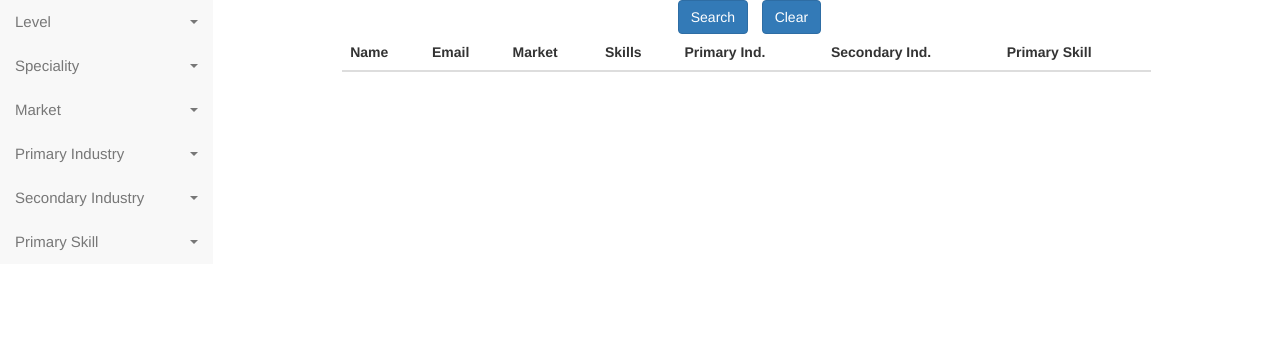
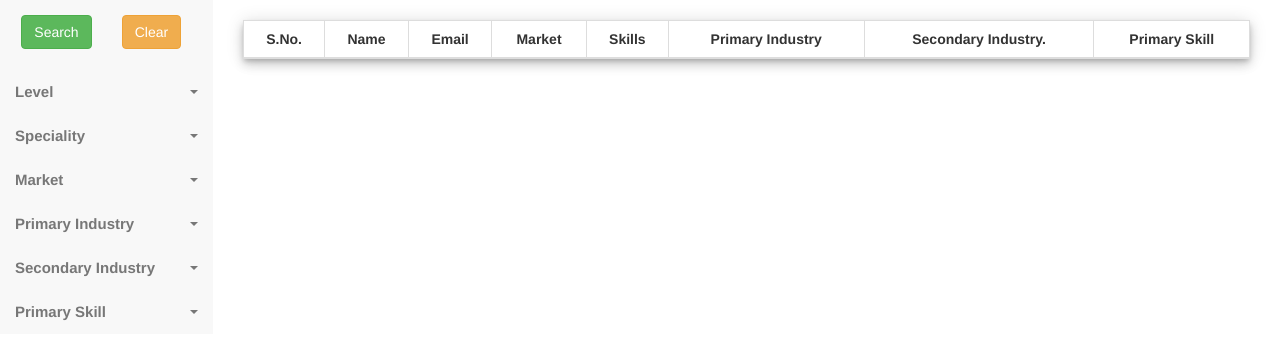
Before and after one commit to sudoalgorithm/Skill-Analytics, a Flask app: template templates/index.html in a window 1280 px wide. Shown: the part 52-412 px from the top of the page. Run offline with Flask 2, Linux system fonts and the light colour scheme; the template is opened without the code that fills it, so the values that code supplies are empty; some libraries are stand-ins or nearby versions.

Commit message:
UI Complete

```diff
--- a/app.py
+++ b/app.py
@@ -53,7 +53,7 @@ def add_header(response):
 # markts, specialiyt, primary industry, secondary industry, and primary skills.
 
 
-@app.route('/query', methods=['GET'])
+@app.route('/query' , methods=['GET'])
 @login_required
 def getPeople():
 
@@ -69,17 +69,21 @@ def getPeople():
     si = json.loads(query['sindustry'])
     ps = json.loads(query['pskills'])
 
+    print query
+
+    sResult = []
     mResults = []
     spResults = []
     piResults = []
     siResults = []
     psResults = []
     d = []
-    # if len(s) > 0:
-    #     sResults = data.loc[data['Skills'].isin(s)]
-
 
     # obtain records that match each query list
+    if len(s) > 0:
+        sResult = set(data.loc[data['skills'].isin(s)].index.values)
+        d.append(sResult)
+
     if len(m) > 0:
         mResults = set(data.loc[data['Market'].isin(m)].index.values)
         d.append(mResults)
--- a/static/stylesheets/style.css
+++ b/static/stylesheets/style.css
@@ -9,6 +9,7 @@
           height: 30px;
           -webkit-animation: spin 2s linear infinite;
           animation: spin 2s linear infinite;
+          margin-top: 10px;
         }
 
         @-webkit-keyframes spin {
@@ -103,6 +104,7 @@
   .affix-content .container {
     width: 700px;
   }
+
   .affix-content .container .page-header{
     margin-top: 0;
   }
@@ -207,3 +209,35 @@ a{
 li{
   font-size: 15px;
 }
+
+.box-shadow--2dp {
+    box-shadow: 0 2px 2px 0 rgba(0, 0, 0, .14), 0 3px 1px -2px rgba(0, 0, 0, .2), 0 1px 5px 0 rgba(0, 0, 0, .12)
+}
+.box-shadow--3dp {
+    box-shadow: 0 3px 4px 0 rgba(0, 0, 0, .14), 0 3px 3px -2px rgba(0, 0, 0, .2), 0 1px 8px 0 rgba(0, 0, 0, .12)
+}
+.box-shadow--4dp {
+    box-shadow: 0 4px 5px 0 rgba(0, 0, 0, .14), 0 1px 10px 0 rgba(0, 0, 0, .12), 0 2px 4px -1px rgba(0, 0, 0, .2)
+}
+.box-shadow--6dp {
+    box-shadow: 0 6px 10px 0 rgba(0, 0, 0, .14), 0 1px 18px 0 rgba(0, 0, 0, .12), 0 3px 5px -1px rgba(0, 0, 0, .2)
+}
+.box-shadow--8dp {
+    box-shadow: 0 8px 10px 1px rgba(0, 0, 0, .14), 0 3px 14px 2px rgba(0, 0, 0, .12), 0 5px 5px -3px rgba(0, 0, 0, .2)
+}
+.box-shadow--16dp {
+    box-shadow: 0 16px 24px 2px rgba(0, 0, 0, .14), 0 6px 30px 5px rgba(0, 0, 0, .12), 0 8px 10px -5px rgba(0, 0, 0, .2)
+}
+
+.footer {
+  position: absolute;
+  width: 100%;
+  bottom: 0;
+  height: 60px;
+  background-color: #f5f5f5;
+}
+
+.btn-specification{
+  margin-top: 15px;
+  text-align: center;
+}
--- a/templates/index.html
+++ b/templates/index.html
@@ -46,7 +46,20 @@
             <div class="navbar-collapse collapse sidebar-navbar-collapse">
               <ul class="nav navbar-nav" id="sidenav01">
                 <li>
-                  <a href="#" data-toggle="collapse" data-target="#toggleDemo" data-parent="#sidenav01" class="collapsed">Level <span class="caret pull-right"></span></a>
+                  <ul class="nav nav-list">
+                      <div class="row">
+                          <div class="col-md-6">
+                            <button class="btn btn-success btn-specification" id="search" style="float:right">Search</button>
+                          </div>
+                          <div class="col-md-6">
+                            <button class="btn btn-warning btn-specification" id="clear">Clear</button>
+                          </div>
+                    </div>
+                    <br>
+                  </ul>
+                </li>
+                <li>
+                  <a href="#" data-toggle="collapse" data-target="#toggleDemo" data-parent="#sidenav01" class="collapsed"><strong>Level</strong><span class="caret pull-right"></span></a>
                   <div class="collapse" id="toggleDemo" style="height: 0px;">
                     <ul class="nav nav-list" id="skills">
                         <li><a href="#" class="small" data-value="1" tabIndex="-1"><input name='chk' type="checkbox"/>&nbsp;Skill 1</a></li>
@@ -58,7 +71,7 @@
                   </div>
                 </li>
                 <li>
-                  <a href="#" data-toggle="collapse" data-target="#toggleDemo2" data-parent="#sidenav01" class="collapsed">Speciality <span class="caret pull-right"></span></a>
+                  <a href="#" data-toggle="collapse" data-target="#toggleDemo2" data-parent="#sidenav01" class="collapsed"><strong>Speciality</strong><span class="caret pull-right"></span></a>
                   <div class="collapse" id="toggleDemo2" style="height: 0px;">
                     <ul class="nav nav-list" id="spec">
                       <li><a href="#" class="small" data-value="Analytics Portfolio" tabIndex="-1"><input name='chk' type="checkbox"/>&nbsp;Analytics Portfolio</a></li>
@@ -87,7 +100,7 @@
                   </div>
                 </li>
                 <li>
-                  <a href="#" data-toggle="collapse" data-target="#toggleDemo3" data-parent="#sidenav01" class="collapsed">Market <span class="caret pull-right"></span></a>
+                  <a href="#" data-toggle="collapse" data-target="#toggleDemo3" data-parent="#sidenav01" class="collapsed"><strong>Market</strong><span class="caret pull-right"></span></a>
                   <div class="collapse" id="toggleDemo3" style="height: 0px;">
                     <ul class="nav nav-list" id="market">
                         <li><a href="#" class="small" data-value="CEWA: Africa" tabIndex="-1"><input name='chk' type="checkbox"/>&nbsp;CEWA: Africa</a></li>
@@ -102,7 +115,7 @@
                   </div>
                 </li>
                 <li>
-                  <a href="#" data-toggle="collapse" data-target="#toggleDemo4" data-parent="#sidenav01" class="collapsed">Primary Industry <span class="caret pull-right"></span></a>
+                  <a href="#" data-toggle="collapse" data-target="#toggleDemo4" data-parent="#sidenav01" class="collapsed"><strong>Primary Industry</strong><span class="caret pull-right"></span></a>
                   <div class="collapse" id="toggleDemo4" style="height: 0px;">
                     <ul class="nav nav-list" id="pind">
                         <li><a href="#" class="small" data-value="Banking" tabIndex="-1"><input name='chk' type="checkbox"/>&nbsp;Banking</a></li>
@@ -115,7 +128,7 @@
                   </div>
                 </li>
                 <li>
-                  <a href="#" data-toggle="collapse" data-target="#toggleDemo5" data-parent="#sidenav01" class="collapsed">Secondary Industry <span class="caret pull-right"></span></a>
+                  <a href="#" data-toggle="collapse" data-target="#toggleDemo5" data-parent="#sidenav01" class="collapsed"><strong>Secondary Industry</strong><span class="caret pull-right"></span></a>
                     <div class="collapse" id="toggleDemo5" style="height: 0px;">
                       <ul class="nav nav-list" id="sind">
                           <li><a href="#" class="small" data-value="Banking" tabIndex="-1"><input name='chk' type="checkbox"/>&nbsp;Banking</a></li>
@@ -131,7 +144,7 @@
                     </div>
                   </li>
                   <li>
-                    <a href="#" data-toggle="collapse" data-target="#toggleDemo6" data-parent="#sidenav01" class="collapsed">Primary Skill <span class="caret pull-right"></span></a>
+                    <a href="#" data-toggle="collapse" data-target="#toggleDemo6" data-parent="#sidenav01" class="collapsed"><strong>Primary Skill</strong><span class="caret pull-right"></span></a>
                     <div class="collapse" id="toggleDemo6" style="height: 0px;">
                         <ul class="nav nav-list" id="pskill">
                             <li><a href="#" class="small" data-value="BigInsights - Apache Hadoop" tabIndex="-1"><input name='chk' type="checkbox"/>&nbsp;BigInsights - Apache Hadoop</a></li>
@@ -155,32 +168,19 @@
       </div>
   </div>
 	<div class="col-sm-9 col-md-10 affix-content">
-		<div class="container-fluid">
-        <div class="row">
-            <div class="col-lg-offset-4 col-lg-1">
-              <div class="hidden" style="height:40px;" id="loader">
-                <div class="loader"></div>
-              </div>
-            </div>
-            <div class="col-lg-1">
-              <button class="btn btn-primary" id="search">Search</button>
-            </div>
-            <div class="col-lg-1">
-              <button class="btn btn-primary" id="clear">Clear</button>
-            </div>
-          </div>
-          <div class="row">
-            <div class="col-lg-10 col-lg-offset-1">
-              <table class="table table-striped">
+    <br>
+          <div class="responsive">
+              <table class="table table-bordered box-shadow--6dp">
                 <thead>
                   <tr>
-                    <th>Name</th>
-                    <th>Email</th>
-                    <th>Market</th>
-                    <th>Skills</th>
-                    <th>Primary Ind.</th>
-                    <th>Secondary Ind.</th>
-                    <th>Primary Skill</th>
+                    <th class="text-center">S.No.</th>
+                    <th class="text-center">Name</th>
+                    <th class="text-center">Email</th>
+                    <th class="text-center">Market</th>
+                    <th class="text-center">Skills</th>
+                    <th class="text-center">Primary Industry</th>
+                    <th class="text-center">Secondary Industry.</th>
+                    <th class="text-center">Primary Skill</th>
                   </tr>
                 </thead>
                 <tbody id="tableList">
@@ -188,7 +188,6 @@
                 </tbody>
               </table>
             </div>
-          </div>
           <div id="test">
 
           </div>
@@ -196,7 +195,6 @@
 	</div>
 </div>
 
-
 <script src="https://ajax.googleapis.com/ajax/libs/jquery/3.2.1/jquery.min.js"></script>
 <script src="https://maxcdn.bootstrapcdn.com/bootstrap/3.3.7/js/bootstrap.min.js"></script>
 <script src="/static/javascript/main.js"></script>
```
Also changed, not shown: static/javascript/main.js (line endings or trailing spaces).
